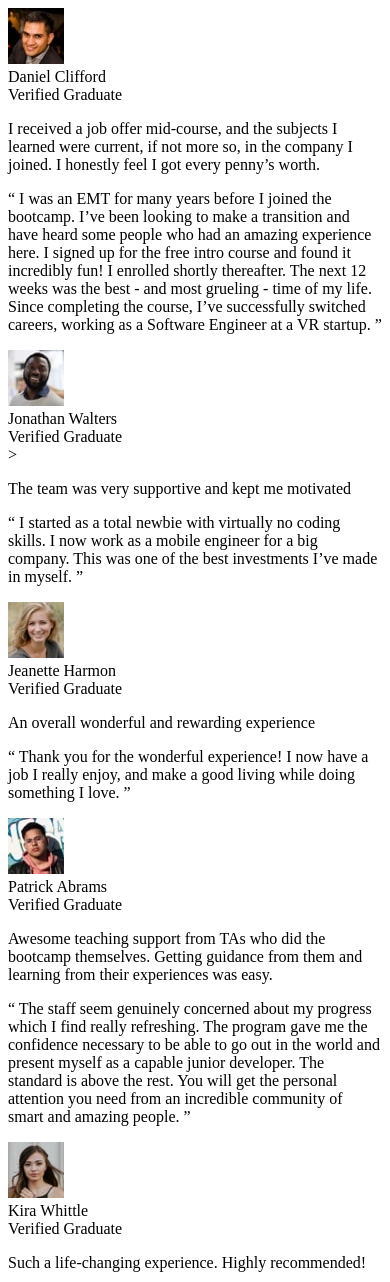
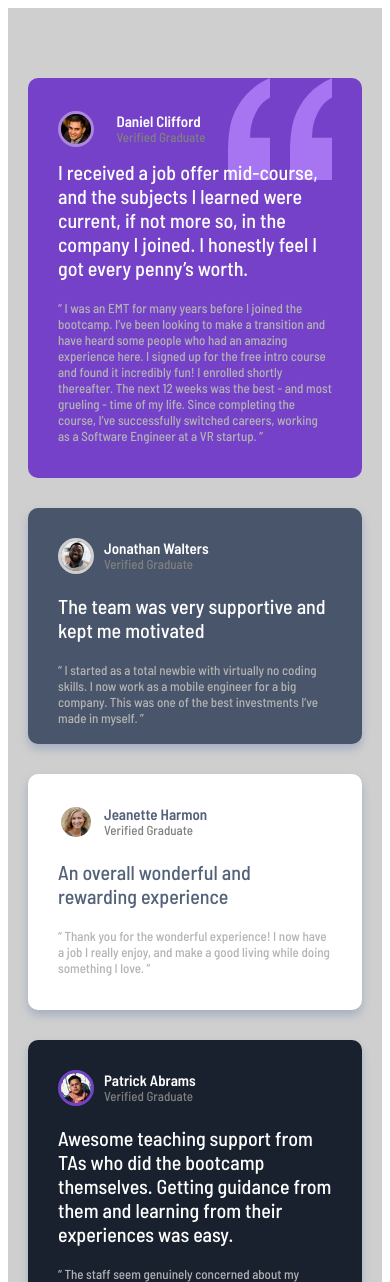
Before and after one commit to alexandrav01/Testimonials-Grid-Section, a plain HTML site: page index.html in a window 390 px wide. Shown: the top 1282 px of the page. Drawn offline with Linux system fonts and the light colour scheme.

Commit message:
Mobile Version

```diff
--- a/index.html
+++ b/index.html
@@ -8,22 +8,25 @@
     <title>Testimonials Grid Section</title>
   </head>
   <body>
-    <div>
+    <div class="mainWrap">
       <div>
-        <div>
-          <img src="./images/image-daniel.jpg" alt="daniel" />
-          <div>
-            <div>Daniel Clifford</div>
-            <div>Verified Graduate</div>
+        <div class="danielWrap">
+          <div class="danielAvatar">
+            <img src="./images/image-daniel.jpg" alt="daniel" class="danielAvatarWrap" />
+            <div class="danielName">
+              <div >Daniel Clifford</div>
+              <div class="danielVerified">Verified Graduate</div>
+            </div>
+            <img src="./images/bg-pattern-quotation.svg" alt="quotatons"/>
           </div>
 
-          <p>
+          <p class="danielBigText">
             I received a job offer mid-course, and the subjects I learned were
             current, if not more so, in the company I joined. I honestly feel I
             got every penny’s worth.
           </p>
 
-          <p>
+          <p class="danielText">
             “ I was an EMT for many years before I joined the bootcamp. I’ve
             been looking to make a transition and have heard some people who had
             an amazing experience here. I signed up for the free intro course
@@ -34,17 +37,18 @@
           </p>
         </div>
 
-        <div>
-          <img src="./images/image-jonathan.jpg" alt="Jonathan" />
-          <div>
+        <div class="jonathanWrap">
+          <div class="jonathanAvatar">
+          <img src="./images/image-jonathan.jpg" alt="Jonathan" class="jonathanAvatarWrap"/>
+          <div class="jonathanName">
             <div>Jonathan Walters</div>
-            <div>Verified Graduate</div>
+            <div class="jonathanVerified">Verified Graduate</div>
           </div>
-          >
+        </div>
 
-          <p>The team was very supportive and kept me motivated</p>
+          <p class="jonathanBigText">The team was very supportive and kept me motivated</p>
 
-          <p>
+          <p class="jonathanText">
             “ I started as a total newbie with virtually no coding skills. I now
             work as a mobile engineer for a big company. This was one of the
             best investments I’ve made in myself. ”
@@ -53,36 +57,39 @@
       </div>
 
       <div>
-        <div>
-          <img src="./images/image-jeanette.jpg" alt="Jeanette" />
+        <div class="jeanetteWrap">
+          <div class="jeanetteAvatar">
+          <img src="./images/image-jeanette.jpg" alt="Jeanette" class="jeanetteAvatarWrap" />
 
-          <div>
+          <div class="jeanettenName">
             <div>Jeanette Harmon</div>
-            <div>Verified Graduate</div>
+            <div class="jeanetteVerified">Verified Graduate</div>
           </div>
+        </div>
+          <p class="jeanetteBigText">An overall wonderful and rewarding experience</p>
 
-          <p>An overall wonderful and rewarding experience</p>
-
-          <p>
+          <p class="jeanetteText">
             “ Thank you for the wonderful experience! I now have a job I really
             enjoy, and make a good living while doing something I love. ”
           </p>
         </div>
 
-        <div>
-          <img src="./images/image-patrick.jpg" alt="Patrick" />
+        <div class="patrickWrap">
+          <div class="patrickAvatar">
+          <img src="./images/image-patrick.jpg" alt="Patrick" class="patrickAvatarWrap" />
 
-          <div>
+          <div class="patrickName">
             <div>Patrick Abrams</div>
-            <div>Verified Graduate</div>
+            <div class="patrickVerified">Verified Graduate</div>
           </div>
-          <p>
+        </div>
+          <p class="patrickBigText">
             Awesome teaching support from TAs who did the bootcamp themselves.
             Getting guidance from them and learning from their experiences was
             easy.
           </p>
 
-          <p>
+          <p class="patrickText">
             “ The staff seem genuinely concerned about my progress which I find
             really refreshing. The program gave me the confidence necessary to
             be able to go out in the world and present myself as a capable
@@ -93,15 +100,17 @@
         </div>
       </div>
 
-      <div>
-        <img src="./images/image-kira.jpg" alt="Kira" />
-        <div>
+      <div class="kiraWrap">
+        <div class="kiraAvatar">
+        <img src="./images/image-kira.jpg" alt="Kira" class="kiraAvatarWrap"/>
+        <div class="kiraName">
           <div>Kira Whittle</div>
-          <div>Verified Graduate</div>
+          <div class="kiraVerified">Verified Graduate</div>
         </div>
-        <p>Such a life-changing experience. Highly recommended!</p>
+      </div>
+        <p class="kiraBigText">Such a life-changing experience. Highly recommended!</p>
 
-        <p>
+        <p class="kiraText">
           “ Before joining the bootcamp, I’ve never written a line of code. I
           needed some structure from professionals who can help me learn
           programming step by step. I was encouraged to enroll by a former
--- a/style.css
+++ b/style.css
@@ -0,0 +1,245 @@
+@import url("https://fonts.googleapis.com/css2?family=Barlow+Semi+Condensed:wght@500;600&display=swap");
+
+.danielWrap {
+  background-color: hsl(263, 55%, 52%);
+  border-radius: 10px;
+  padding: 0px 30px;
+  margin-top: 50px;
+  height: 25rem;
+}
+
+.danielAvatar {
+  display: flex;
+  align-items: center;
+  justify-content: space-between;
+}
+
+.danielAvatarWrap {
+  border: solid 3px hsl(263, 55%, 70%);
+  border-radius: 50%;
+  width: 30px;
+}
+
+.danielName {
+  font-weight: 600;
+  color: white;
+  line-height: 1.2;
+  font-size: 15px;
+}
+
+.danielVerified {
+  color: hsl(0, 0%, 50%);
+  font-weight: 500;
+  font-size: 13px;
+}
+
+.danielBigText {
+  color: white;
+  font-weight: 500;
+  font-size: 20px;
+  position: relative;
+  top: -40px;
+  bottom: 0px;
+}
+
+.danielText {
+  color: hsl(0, 0%, 70%);
+  font-weight: 500;
+  font-size: 13px;
+  position: relative;
+  top: -40px;
+}
+
+.jonathanWrap {
+  background-color: hsl(217, 19%, 35%);
+  border-radius: 10px;
+  padding: 30px;
+  margin-top: 30px;
+  height: 11rem;
+  box-shadow: 0px 5px 10px hsl(217, 19%, 70%);
+}
+
+.jonathanAvatar {
+  display: flex;
+  align-items: center;
+}
+
+.jonathanAvatarWrap {
+  border: solid 3px hsl(0, 0%, 81%);
+  border-radius: 50%;
+  width: 30px;
+}
+
+.jonathanName {
+  font-weight: 600;
+  color: white;
+  line-height: 1.2;
+  font-size: 15px;
+  margin-left: 10px;
+}
+
+.jonathanVerified {
+  color: hsl(0, 0%, 50%);
+  font-weight: 500;
+  font-size: 13px;
+}
+
+.jonathanBigText {
+  color: white;
+  font-weight: 500;
+  font-size: 20px;
+}
+
+.jonathanText {
+  color: hsl(0, 0%, 70%);
+  font-weight: 500;
+  font-size: 13px;
+}
+
+.jeanetteWrap {
+    background-color: white;
+    border-radius: 10px;
+    padding: 30px;
+    margin-top: 30px;
+    height: 11rem;
+    box-shadow: 0px 5px 10px hsl(217, 19%, 70%);
+  }
+
+  .jeanetteAvatar {
+    display: flex;
+    align-items: center;
+  }
+
+  .jeanetteAvatarWrap {
+    border: solid 3px white;
+    border-radius: 50%;
+    width: 30px;
+  }
+
+  .jeanettenName {
+    font-weight: 600;
+    color: hsl(217, 19%, 40%);
+    line-height: 1.2;
+    font-size: 15px;
+    margin-left: 10px;
+  }
+
+  .jeanetteVerified {
+    color: hsl(0, 0%, 50%);
+    font-weight: 500;
+    font-size: 13px;
+  }
+
+  .jeanetteBigText {
+    color: hsl(217, 19%, 40%);
+    font-weight: 500;
+    font-size: 20px;
+  }
+
+  .jeanetteText {
+    color: hsl(0, 0%, 70%);
+    font-weight: 500;
+    font-size: 13px;
+  }
+
+  .kiraWrap {
+    background-color: white;
+    border-radius: 10px;
+    padding: 30px;
+    margin-top: 30px;
+    height: 22rem;
+    box-shadow: 0px 5px 10px hsl(217, 19%, 70%);
+    margin-bottom: 50px;
+  }
+
+  .kiraAvatar {
+    display: flex;
+    align-items: center;
+  }
+
+  .kiraAvatarWrap {
+    border: solid 3px white;
+    border-radius: 50%;
+    width: 30px;
+  }
+
+  .kiraName {
+    font-weight: 600;
+    color: hsl(217, 19%, 40%);
+    line-height: 1.2;
+    font-size: 15px;
+    margin-left: 10px;
+  }
+
+  .kiraVerified {
+    color: hsl(0, 0%, 50%);
+    font-weight: 500;
+    font-size: 13px;
+  }
+
+  .kiraBigText {
+    color: hsl(217, 19%, 40%);
+    font-weight: 500;
+    font-size: 20px;
+  }
+
+  .kiraText {
+    color: hsl(0, 0%, 70%);
+    font-weight: 500;
+    font-size: 13px;
+  }
+
+.mainWrap {
+  font-family: "Barlow Semi Condensed", sans-serif;
+  display: flex;
+  flex-direction: column;
+  justify-content: center;
+  padding: 20px;
+  background-color: hsl(0, 0%, 81%);
+}
+
+.patrickWrap {
+    background-color: hsl(219, 29%, 14%);
+    border-radius: 10px;
+    padding: 30px;
+    margin-top: 30px;
+    height: 19rem;
+    box-shadow: 0px 5px 10px hsl(217, 19%, 70%);
+  }
+
+  .patrickAvatar {
+    display: flex;
+    align-items: center;
+  }
+
+  .patrickAvatarWrap {
+    border: solid 3px hsl(263, 55%, 52%);
+    border-radius: 50%;
+    width: 30px;
+  }
+
+  .patrickName {
+    font-weight: 600;
+    color: white;
+    line-height: 1.2;
+    font-size: 15px;
+    margin-left: 10px;
+  }
+
+  .patrickVerified {
+    color: hsl(0, 0%, 50%);
+    font-weight: 500;
+    font-size: 13px;
+  }
+
+  .patrickBigText {
+    color: white;
+    font-weight: 500;
+    font-size: 20px;
+  }
+
+  .patrickText {
+    color: hsl(0, 0%, 70%);
+    font-weight: 500;
+    font-size: 13px;
+  }
```
